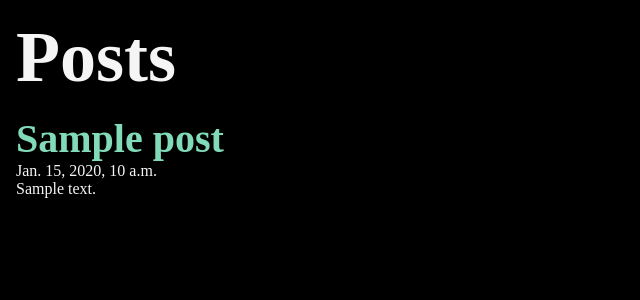
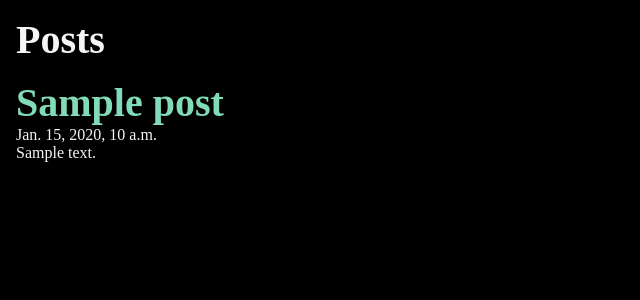
Before and after one commit to Sughnenter/django-recap, a Django app: template myproject/posts/templates/posts/posts_list.html in a window 1280 px wide. Shown: the part 79-379 px from the top of the page, without its empty margins (0-640 px from the left). Run offline with Django 5.2, Linux system fonts and the light colour scheme; the template is opened without the code that fills it: most values are stand-ins (such as "Sample title", 1, 10 or a date in 2020).

Commit message:
cleaned up code

```diff
--- a/myproject/myproject/settings.py
+++ b/myproject/myproject/settings.py
@@ -38,7 +38,7 @@ INSTALLED_APPS = [
     'django.contrib.messages',
     'django.contrib.staticfiles',
     'posts',
-    'users'
+    'users',
 ]
 
 MIDDLEWARE = [
--- a/myproject/static/css/style.css
+++ b/myproject/static/css/style.css
@@ -28,7 +28,7 @@ section {
     gap: 1rem;
 }
 
-h2 {
+h1, h2 {
     font-size: 2.5rem;
 }
 
--- a/myproject/users/views.py
+++ b/myproject/users/views.py
@@ -1,6 +1,6 @@
 from django.shortcuts import render
 
 def user(request):
-    return render(request, 'register.html')
+    return render(request, 'users/register.html')
 
 # Create your views here.
```
Also changed, not shown: myproject/users/templates/users/register.html (renamed from myproject/users/templates/register.html).
